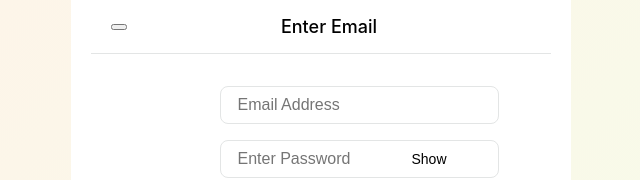
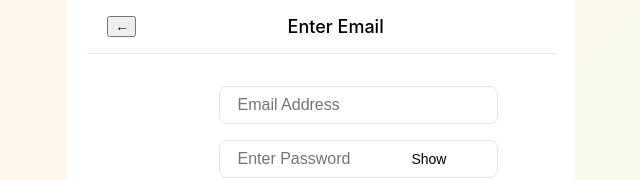
Before and after one commit to RonitinoR/NerdRezult, a React (Create React App) app: page /email-login in a window 1280 px wide. Shown: the top 180 px of the page, without its empty margins (339-979 px from the left). Built offline with nearby package versions, Linux system fonts and the light colour scheme.

Commit message:
Update EmailLoginPage.jsx

```diff
--- a/src/components/Loginsetup/EmailLoginPage.jsx
+++ b/src/components/Loginsetup/EmailLoginPage.jsx
@@ -1,33 +1,39 @@
 import React, { useState } from "react";
-import { useNavigate } from "react-router-dom"; // Import useNavigate
+import { useNavigate } from "react-router-dom";
+import { Link } from "react-router-dom";
 import "./Email.css";
 
 const EmailLoginPage = () => {
-  const [showPassword, setShowPassword] = useState(false); // State to toggle password visibility
-  const navigate = useNavigate(); // Initialize the navigate function
+  const [showPassword, setShowPassword] = useState(false);
+  const navigate = useNavigate();
 
-  // Handle Back button click to navigate to the login page
   const handleBackClick = () => {
-    navigate("/login"); // This will navigate back to the login page
+    navigate("/login");
   };
 
   const togglePasswordVisibility = () => {
-    setShowPassword(prevState => !prevState); // Toggle password visibility state
+    setShowPassword((prevState) => !prevState);
   };
 
   return (
+    <div className="email-page-wrapper">
       <div className="email-container">
         <header className="email-header">
-        {/* Back button to navigate to the login page */}
-        <button className="back-btn" aria-label="Go back" onClick={handleBackClick}>
-          <i className="ti ti-chevron-left back-icon"></i>
+          <button
+            className="back-btn"
+            aria-label="Go back"
+            onClick={handleBackClick}
+          >
+            &#8592; {/* Left arrow for back button */}
           </button>
           <h1 className="email-title">Enter Email</h1>
         </header>
         <main className="email-content">
           <form>
             <div className="input-wrapper email-input">
-            <label htmlFor="email" className="visually-hidden">Email</label>
+              <label htmlFor="email" className="visually-hidden">
+                Email
+              </label>
               <input
                 type="email"
                 id="email"
@@ -39,9 +45,11 @@ const EmailLoginPage = () => {
             </div>
 
             <div className="input-wrapper password-input">
-            <label htmlFor="password" className="visually-hidden">Password</label>
+              <label htmlFor="password" className="visually-hidden">
+                Password
+              </label>
               <input
-              type={showPassword ? 'text' : 'password'} // Toggle between password and text
+                type={showPassword ? "text" : "password"}
                 id="password"
                 placeholder="Enter Password"
                 className="input-field"
@@ -52,20 +60,29 @@ const EmailLoginPage = () => {
                 type="button"
                 className="show-password-btn"
                 onClick={togglePasswordVisibility}
-              aria-label={showPassword ? 'Hide password' : 'Show password'}
+                aria-label={showPassword ? "Hide password" : "Show password"}
               >
-              {showPassword ? 'Hide' : 'Show'}
+                {showPassword ? "Hide" : "Show"}
               </button>
             </div>
 
-          <button type="submit" className="email-btn">Continue</button>
+            <button type="submit" className="email-btn">
+              Continue
+            </button>
           </form>
           <p className="terms-text">
-          By continuing, you agree to our
-          <a href="#" className="terms-link">Terms of Service</a> and
-          <a href="#" className="terms-link">Privacy Policy</a>.
+  By continuing, you agree to our{" "}
+  <Link to="/terms-of-service" className="terms-link">
+    Terms of Service
+  </Link>{" "}
+  and{" "}
+  <Link to="/privacy-policy" className="terms-link">
+    Privacy Policy
+  </Link>
+  .
 </p>
         </main>
+      </div>
     </div>
   );
 };
```
Lines whose indentation alone changed are shown as unchanged.
